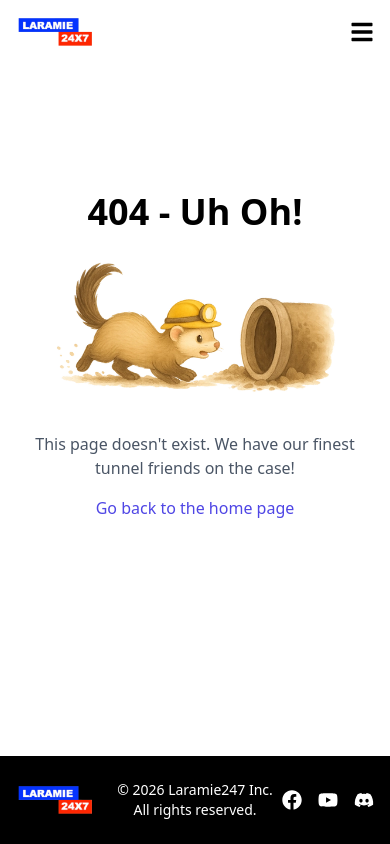
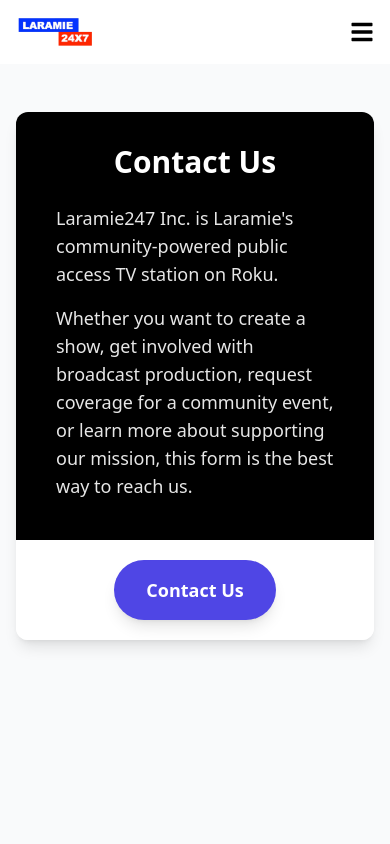
Before and after one commit to Laramie247/laramie247, a Next.js app: page /contact in a window 390 px wide. Before the commit this address had no page. Shown: the top 844 px of the page. Built offline with nearby package versions, Linux system fonts and the light colour scheme.

Commit message:
added contact page that links offsite- this is for SEO benefit. Updated breakpoints to accommidate additional navigational item.

```diff
--- /dev/null
+++ b/app/contact/page.tsx
@@ -0,0 +1,40 @@
+import { Metadata } from 'next';
+
+export const metadata: Metadata = {
+    title: 'Contact Us | Laramie 24x7',
+    description: 'Get in touch with Laramie 24x7. We value your feedback and community input.',
+};
+
+export default function ContactPage() {
+    return (
+        <main className="min-h-screen bg-gray-50 py-12 md:py-20">
+            <div className="container mx-auto px-4 max-w-4xl">
+                <div className="bg-white rounded-xl shadow-lg overflow-hidden">
+                    <div className="p-8 md:p-12 text-center bg-primary-dark text-primary-light">
+                        <h1 className="text-3xl md:text-4xl font-bold mb-4">Contact Us</h1>
+                        <p className="font-medium p-2 text-left text-lg opacity-90 max-w-3xl mx-auto">
+                            Laramie247 Inc. is Laramie&apos;s community-powered public access TV station on Roku.
+                        </p>
+                        <p className="font-medium p-2 text-left text-lg opacity-90 max-w-3xl mx-auto">
+
+                            Whether you want to create a show, get involved with broadcast production,
+                            request coverage for a community event, or learn more about supporting our
+                            mission, this form is the best way to reach us.
+                        </p>
+                    </div>
+
+                    <div className="p-2 md:p-2 text-center bg-white flex flex-col items-center justify-center min-h-[100px]">
+                        <a
+                            href="https://docs.google.com/forms/d/e/1FAIpQLSdjYgZ8jN4B6i8P2-CDN30S4L9E0weNhN6jTKnSW7561vcn0g/viewform?usp=sf_link"
+                            target="_blank"
+                            rel="noopener noreferrer"
+                            className="inline-flex items-center justify-center px-8 py-4 text-lg font-bold text-white bg-accent rounded-full hover:bg-accent/90 transition-all duration-300 shadow-lg hover:shadow-xl transform hover:-translate-y-1"
+                        >
+                            Contact Us
+                        </a>
+                    </div>
+                </div>
+            </div>
+        </main>
+    );
+}
--- a/components/Navigation.tsx
+++ b/components/Navigation.tsx
@@ -25,6 +25,10 @@
         label: 'Membership',
         href: '/membership'
     },
+    {
+        label: 'Contact',
+        href: '/contact'
+    },
 
 
 ];
@@ -44,7 +48,7 @@
                     </div>
 
                     {/* Desktop Navigation with Live Broadcast */}
-                    <div className="hidden md:flex col-span-9 justify-end items-center">
+                    <div className="hidden lg:flex col-span-9 justify-end items-center">
                         <div className="flex items-center space-x-8">
                             <LiveBroadcastButton />
                             {navigationItems.map((item) => (
@@ -66,7 +70,7 @@
                     </div>
 
                     {/* Mobile Menu Button */}
-                    <div className="block md:hidden col-span-9">
+                    <div className="block lg:hidden col-span-9">
                         <div className="flex justify-end">
                             <button
                                 onClick={() => setIsOpen(!isOpen)}
@@ -82,7 +86,7 @@
 
                 {/* Mobile Navigation - Slide-out sidebar */}
                 <div
-                    className={`fixed top-0 right-0 h-full w-64 bg-primary-light transform transition-transform duration-300 ease-in-out z-50 md:hidden ${isOpen ? 'translate-x-0' : 'translate-x-full'
+                    className={`fixed top-0 right-0 h-full w-64 bg-primary-light transform transition-transform duration-300 ease-in-out z-50 lg:hidden ${isOpen ? 'translate-x-0' : 'translate-x-full'
                         }`}
                     role="dialog"
                     aria-modal="true"
@@ -123,7 +127,7 @@
                 {/* Overlay for mobile menu */}
                 {isOpen && (
                     <div
-                        className="fixed inset-0 bg-primary-light/50 backdrop-blur-sm z-40 md:hidden "
+                        className="fixed inset-0 bg-primary-light/50 backdrop-blur-sm z-40 lg:hidden "
                         onClick={() => setIsOpen(false)}
                         aria-hidden="true"
                     />
```
